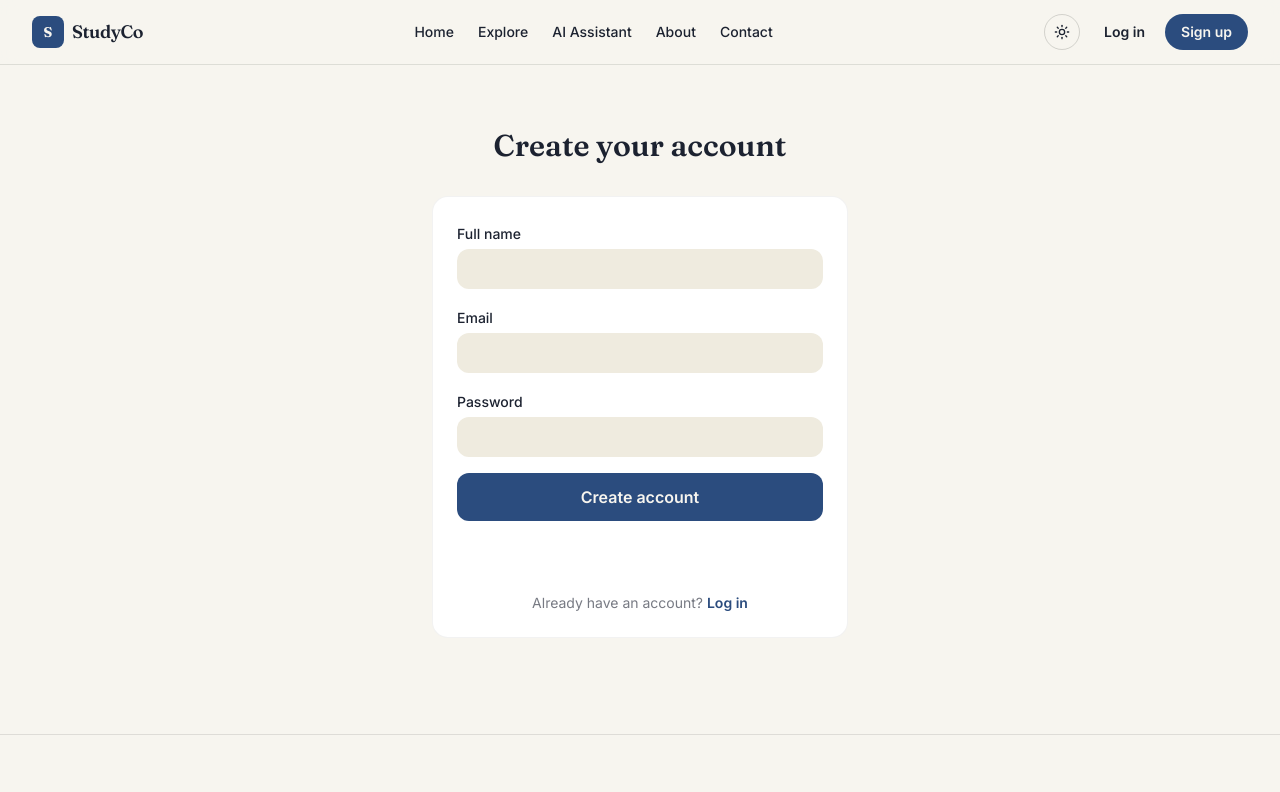
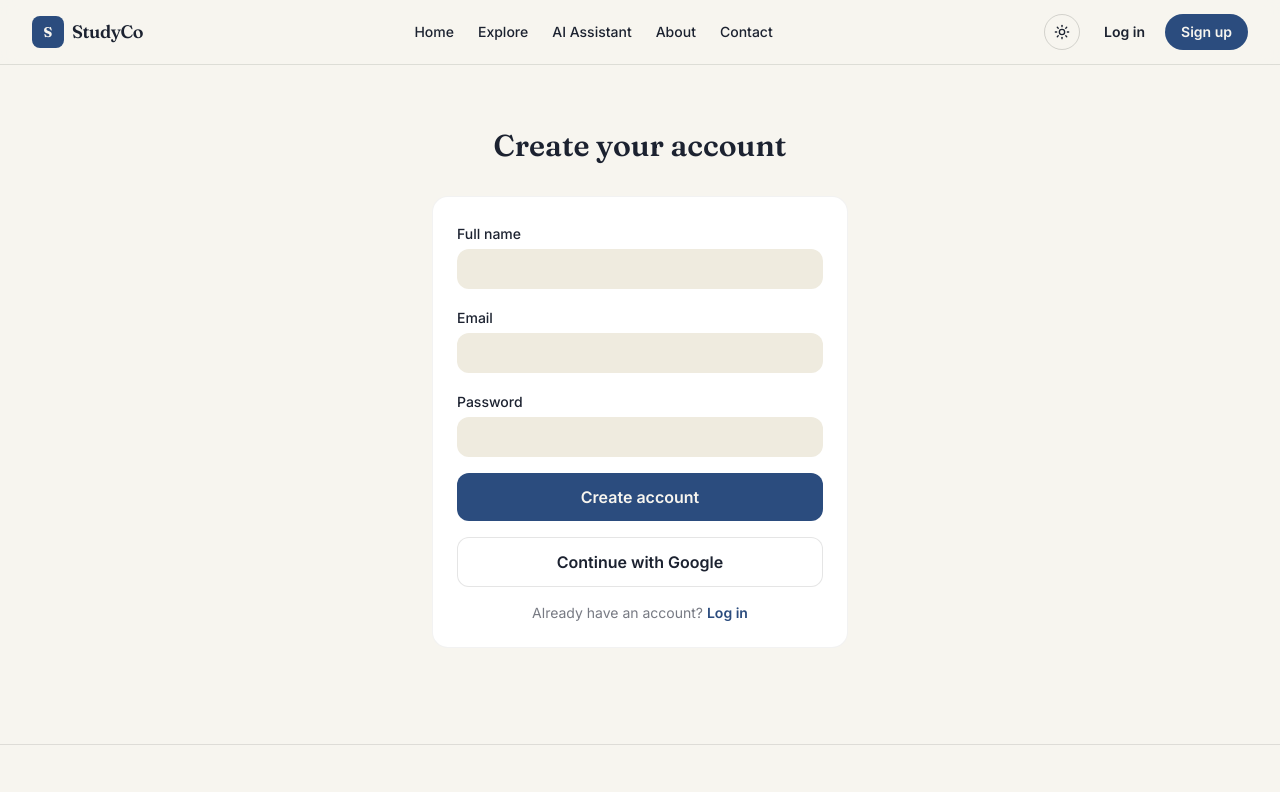
Before and after one commit to fahid2002/StudyCo-Client, a Next.js app: page /register in a window 1280 px wide. Shown: the top 792 px of the page. Built offline with nearby package versions, Linux system fonts and the light colour scheme; no server answers.

Commit message:
Tighten Google auth registration flow

```diff
--- a/src/app/layout.tsx
+++ b/src/app/layout.tsx
@@ -11,7 +11,7 @@ const inter = Inter({ subsets: ['latin'], variable: '--font-inter' });
 const mono = JetBrains_Mono({ subsets: ['latin'], variable: '--font-mono' });
 
 export const metadata: Metadata = {
-  title: 'StudyCo — Find your study circle',
+  title: 'StudyCo - Find your study circle',
   description: 'Book peer study sessions and use AI tools to generate notes and get recommendations.',
 };
 
--- a/src/app/login/page.tsx
+++ b/src/app/login/page.tsx
@@ -1,14 +1,15 @@
 'use client';
 
-import { useState } from 'react';
-import { useRouter } from 'next/navigation';
+import { Suspense, useState } from 'react';
+import { useRouter, useSearchParams } from 'next/navigation';
 import Link from 'next/link';
 import { api } from '@/lib/axios';
 import { useAuth } from '@/lib/auth-context';
 import { GoogleSignInButton } from '@/components/GoogleSignInButton';
 
-export default function LoginPage() {
+function LoginForm() {
   const router = useRouter();
+  const searchParams = useSearchParams();
   const { login } = useAuth();
   const [email, setEmail] = useState('');
   const [password, setPassword] = useState('');
@@ -80,14 +81,18 @@ export default function LoginPage() {
           />
           {errors.password && <p className="text-xs text-coral mt-1">{errors.password}</p>}
         </div>
-        {serverError && <p className="text-xs text-coral">{serverError}</p>}
+        {(searchParams.get('message') || serverError) && (
+          <p className={`text-xs ${serverError ? 'text-coral' : 'text-primary dark:text-primary-light'}`}>
+            {serverError || searchParams.get('message')}
+          </p>
+        )}
         <button disabled={loading} className="w-full py-3 rounded-xl bg-primary text-paper font-semibold disabled:opacity-50">
           {loading ? 'Logging in...' : 'Log in'}
         </button>
         <button type="button" onClick={useDemoAccount} className="w-full py-3 rounded-xl border border-amber text-amber-light font-semibold">
           Use demo account
         </button>
-        <GoogleSignInButton onError={setServerError} />
+        <GoogleSignInButton mode="login" onError={setServerError} />
         <p className="text-sm text-center text-ink/60 dark:text-white/50">
           No account? <Link href="/register" className="font-semibold text-primary dark:text-primary-light">Sign up</Link>
         </p>
@@ -95,3 +100,11 @@ export default function LoginPage() {
     </div>
   );
 }
+
+export default function LoginPage() {
+  return (
+    <Suspense fallback={<div className="max-w-md mx-auto px-4 py-16 text-center text-ink/50 dark:text-white/40">Loading login...</div>}>
+      <LoginForm />
+    </Suspense>
+  );
+}
--- a/src/app/register/page.tsx
+++ b/src/app/register/page.tsx
@@ -14,11 +14,13 @@ export default function RegisterPage() {
   const [email, setEmail] = useState('');
   const [password, setPassword] = useState('');
   const [error, setError] = useState('');
+  const [notice, setNotice] = useState('');
   const [loading, setLoading] = useState(false);
 
   async function handleSubmit(e: React.FormEvent) {
     e.preventDefault();
     setError('');
+    setNotice('');
     if (!name.trim()) { setError('Full name is required.'); return; }
     if (!/\S+@\S+\.\S+/.test(email)) { setError('Enter a valid email address.'); return; }
     if (password.length < 6) { setError('Password must be at least 6 characters.'); return; }
@@ -28,7 +30,15 @@ export default function RegisterPage() {
       login(res.data.data.token, res.data.data.user);
       router.push('/');
     } catch (err) {
-      setError((err as Error).message);
+      const message = (err as Error).message;
+      if (message.toLowerCase().includes('already exists')) {
+        setNotice('This email is already registered. Redirecting you to login...');
+        setTimeout(() => {
+          router.push('/login?message=This email is already registered. Please log in.');
+        }, 1400);
+      } else {
+        setError(message);
+      }
     } finally {
       setLoading(false);
     }
@@ -53,11 +63,22 @@ export default function RegisterPage() {
           <input value={password} onChange={(e) => setPassword(e.target.value)} required minLength={6} type="password"
             className="w-full mt-1 px-4 py-2.5 rounded-xl bg-paperdim dark:bg-[#12151C] text-sm focus:outline-none focus:ring-2 focus:ring-primary" />
         </div>
+        {notice && <p className="text-xs text-primary dark:text-primary-light">{notice}</p>}
         {error && <p className="text-xs text-coral">{error}</p>}
         <button disabled={loading} className="w-full py-3 rounded-xl bg-primary text-paper font-semibold disabled:opacity-50">
           {loading ? 'Creating...' : 'Create account'}
         </button>
-        <GoogleSignInButton onError={setError} />
+        <GoogleSignInButton
+          mode="register"
+          onError={setError}
+          onExistingAccount={() => {
+            setError('');
+            setNotice('This Google email is already registered. Redirecting you to login...');
+            setTimeout(() => {
+              router.push('/login?message=This Google email is already registered. Please log in.');
+            }, 1400);
+          }}
+        />
         <p className="text-sm text-center text-ink/60 dark:text-white/50">
           Already have an account? <Link href="/login" className="font-semibold text-primary dark:text-primary-light">Log in</Link>
         </p>
--- a/src/components/GoogleSignInButton.tsx
+++ b/src/components/GoogleSignInButton.tsx
@@ -1,11 +1,38 @@
 'use client';
 
-import { GoogleLogin } from '@react-oauth/google';
+import { useGoogleLogin } from '@react-oauth/google';
 import { api } from '@/lib/axios';
 import { useAuth } from '@/lib/auth-context';
 
-export function GoogleSignInButton({ onError }: { onError: (message: string) => void }) {
+interface GoogleSignInButtonProps {
+  mode: 'login' | 'register';
+  onError: (message: string) => void;
+  onExistingAccount?: () => void;
+}
+
+export function GoogleSignInButton({ mode, onError, onExistingAccount }: GoogleSignInButtonProps) {
   const { login } = useAuth();
+  const startGoogleLogin = useGoogleLogin({
+    flow: 'implicit',
+    onSuccess: async (tokenResponse) => {
+      try {
+        const res = await api.post('/auth/google', {
+          accessToken: tokenResponse.access_token,
+          mode,
+        });
+        login(res.data.data.token, res.data.data.user);
+        window.location.href = '/';
+      } catch (err) {
+        const message = (err as Error).message;
+        if (mode === 'register' && message.toLowerCase().includes('already exists')) {
+          onExistingAccount?.();
+          return;
+        }
+        onError(message);
+      }
+    },
+    onError: () => onError('Google sign-in failed. Please try again.'),
+  });
 
   if (!process.env.NEXT_PUBLIC_GOOGLE_CLIENT_ID) {
     return (
@@ -20,22 +47,12 @@ export function GoogleSignInButton({ onError }: { onError: (message: string) =>
   }
 
   return (
-    <div className="flex justify-center">
-      <GoogleLogin
-        width="320"
-        onSuccess={async (credentialResponse) => {
-          try {
-            const idToken = credentialResponse.credential;
-            if (!idToken) throw new Error('Google did not return an identity token.');
-            const res = await api.post('/auth/google', { idToken });
-            login(res.data.data.token, res.data.data.user);
-            window.location.href = '/';
-          } catch (err) {
-            onError((err as Error).message);
-          }
-        }}
-        onError={() => onError('Google sign-in failed. Please try again.')}
-      />
-    </div>
+    <button
+      type="button"
+      onClick={() => startGoogleLogin()}
+      className="w-full py-3 rounded-xl border border-black/10 dark:border-white/15 font-semibold bg-white dark:bg-[#12151C] hover:border-primary"
+    >
+      Continue with Google
+    </button>
   );
 }
```
Also changed, not shown: src/app/icon.svg (added).
